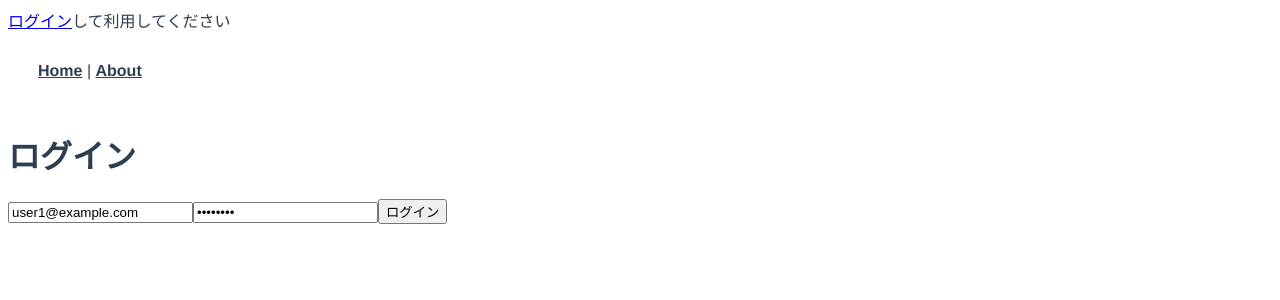
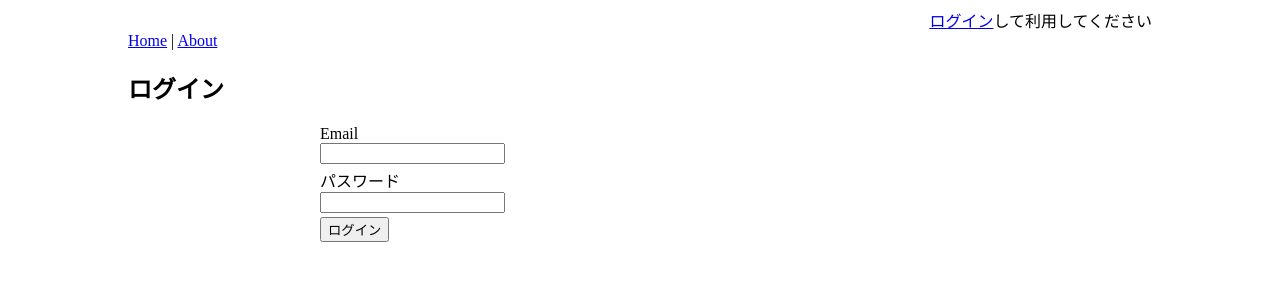
Before and after one commit to CircleAround/laravel-boilerplate, a Vue app in the folder frontend/: page /login in a window 1280 px wide. Shown: the top 300 px of the page. Built offline with nearby package versions, Linux system fonts and the light colour scheme; no server answers.

Commit message:
arrange admin/users

```diff
--- a/frontend/src/App.vue
+++ b/frontend/src/App.vue
@@ -1,5 +1,7 @@
 <template>
+  <div class="container">
     <header>
+      <div class="text-right">
         <div v-if="user">
           <span>{{ user.name }}</span>
           <span v-if="user.role === 1">[管理者]</span>
@@ -7,47 +9,66 @@
         </div>
         <div v-else-if="user === undefined">...</div>
         <div v-else><router-link to="/login">ログイン</router-link>して利用してください</div>
+      </div>
       <nav>
         <router-link to="/">Home</router-link> |
         <router-link to="/about">About</router-link>
 
         <template v-if="user">
-        <template v-if="user.role === 1"> | <router-link :to="{name: 'adminUsers'}">Admin/Users</router-link> </template>
+          <template v-if="user.role === 1">
+            | <router-link :to="{ name: 'adminUsers' }">Admin/Users</router-link>
+          </template>
         </template>
       </nav>
     </header>
     <FlashMessage></FlashMessage>
     <router-view />
+  </div>
 </template>
 
 <style>
-#app {
-  font-family: Avenir, Helvetica, Arial, sans-serif;
-  -webkit-font-smoothing: antialiased;
-  -moz-osx-font-smoothing: grayscale;
-  color: #2c3e50;
+.container {
+  max-width: 1024px;
+  margin: 0 auto;
 }
 
-nav {
-  padding: 30px;
+.text-right {
+  text-align: right;
 }
 
-nav a {
-  font-weight: bold;
-  color: #2c3e50;
+table.standard {
+  width: 100%;
 }
 
-nav a.router-link-exact-active {
-  color: #42b983;
+table.standard thead {
+  background-color: lightgray;
+}
+
+table.standard td {
+  text-align: center;
+}
+
+.mini-panel {
+  max-width: 640px;
+  margin: 0 auto;
+}
+
+.form-group {
+  margin-bottom: 4px;
+}
+
+.form-group label {
+  display: block;
 }
 </style>
 
 <script setup>
-import { ref, onMounted, provide } from 'vue'
+import { ref, provide } from 'vue'
 import { userKey } from '@/keys'
 import axios from 'axios'
 import FlashMessage from '@/components/FlashMessage.vue'
 import { flashMessageKey } from './keys'
+import { useRouter } from 'vue-router'
 
 const user = ref()
 provide(userKey, user)
@@ -63,10 +84,11 @@ const flashMessageStore = {
     }, 5000)
   }
 }
-
 provide(flashMessageKey, flashMessageStore)
 
-onMounted(async () => {
+const router = useRouter()
+
+;(async () => {
   try {
     const res = await axios.get('/api/user')
     user.value = res.data
@@ -74,11 +96,13 @@ onMounted(async () => {
     user.value = null
     console.log('ログインしていません')
   }
-})
+})()
 
 const handleLogout = async () => {
   await axios.post('/api/logout')
   user.value = null
   flashMessageStore.setMessage('ログアウトしました')
+
+  router.push('/')
 }
 </script>
--- a/frontend/src/components/ErrorPanel.vue
+++ b/frontend/src/components/ErrorPanel.vue
@@ -1,6 +1,6 @@
 <template>
-  <div>
-    <div v-if="error.message || error.errors" class="alert alert-danger">エラーが発生しました</div>
+  <div class="error-panel" v-if="error.message || error.errors">
+    <h3 class="alert alert-danger">エラーが発生しました</h3>
     <ul v-if="error.errors">
       <li v-for="(error, key) in error.errors" v-bind:key="key">{{ error.join(',') }}</li>
     </ul>
@@ -10,6 +10,14 @@
   </div>
 </template>
 
+<style scoped>
+.error-panel {
+  background-color: pink;
+  color: darkred;
+  padding: 2px 4px;
+}
+</style>
+
 <script setup>
 import { defineProps } from 'vue'
 
--- a/frontend/src/views/HomeView.vue
+++ b/frontend/src/views/HomeView.vue
@@ -1,18 +1,10 @@
 <template>
   <div class="home">
-    <img alt="Vue logo" src="../assets/logo.png" />
-    <HelloWorld msg="Welcome to Your Vue.js App" />
   </div>
 </template>
 
 <script>
-// @ is an alias to /src
-import HelloWorld from '@/components/HelloWorld.vue'
-
 export default {
   name: 'HomeView',
-  components: {
-    HelloWorld
-  }
 }
 </script>
--- a/frontend/src/views/LoginView.vue
+++ b/frontend/src/views/LoginView.vue
@@ -1,31 +1,63 @@
 <template>
   <div>
-    <h1>ログイン</h1>
-    <input type="text" name="email" v-model="email" />
-    <input type="password" name="password" v-model="password" />
-    <button type="button" @click="handleLogin">ログイン</button>
+    <h2>ログイン</h2>
+    <div class="mini-panel">
+      <error-panel :error="error"></error-panel>
+      <form v-on:submit.prevent="handleLogin">
+        <div class="form-group">
+          <label>Email</label>
+          <input type="text" name="email" v-model="email" :disabled="blocking" />
+        </div>
+
+        <div class="form-group">
+          <label>パスワード</label>
+          <input type="password" name="password" v-model="password" :disabled="blocking" />
+        </div>
+
+        <input type="submit" value="ログイン" />
+      </form>
+    </div>
   </div>
 </template>
 
 <script setup>
 import { ref, inject } from 'vue'
 import { useRouter } from 'vue-router'
-import axios from 'axios'
+import axios, { AxiosError } from 'axios'
 import { flashMessageKey, userKey } from '../keys'
+import ErrorPanel from '@/components/ErrorPanel.vue'
 
-const email = ref('user1@example.com')
-const password = ref('password')
+const error = ref({})
+const blocking = ref(false)
+
+const email = ref('')
+const password = ref('')
 
 const user = inject(userKey)
 const router = useRouter()
-const {setMessage} = inject(flashMessageKey)
+const { setMessage } = inject(flashMessageKey)
 
 const handleLogin = async () => {
-  await axios.get('/sanctum/csrf-cookie')
-  const res = await axios.post('/api/login', { email: email.value, password: password.value })
-  user.value = res.data
+  error.value = {}
+  blocking.value = true
 
-  setMessage('ログインしました')
-  router.push('/')
+  try {
+    await axios.get('/sanctum/csrf-cookie')
+    const res = await axios.post('/api/login', { email: email.value, password: password.value })
+    user.value = res.data
+
+    setMessage('ログインしました')
+    router.push('/')
+  } catch (err) {
+    if (err instanceof AxiosError && err.response.status === 422) {
+      error.value = err.response.data
+    } else if (err instanceof AxiosError && err.response.status === 401) {
+      error.value = { message: 'Emailかパスワードが間違っています' }
+    } else {
+      error.value = { message: err.message }
+    }
+  }
+
+  blocking.value = false
 }
 </script>
--- a/frontend/src/views/admin/users/CreateView.vue
+++ b/frontend/src/views/admin/users/CreateView.vue
@@ -1,24 +1,24 @@
 <template>
   <div>
-    <div>新規作成</div>
-    <div class="card-body">
+    <h2>新規作成</h2>
+    <div class="mini-panel">
       <ErrorPanel :error="error"></ErrorPanel>
       <form v-on:submit.prevent="handleSubmit">
         <div class="form-group">
           <label>名前:</label>
-          <input type="text" class="form-control" v-model="user.name" :disabled="blocking" />
+          <input type="text" v-model="user.name" :disabled="blocking" />
         </div>
         <div class="form-group">
           <label>Email:</label>
-          <input type="text" class="form-control" v-model="user.email" :disabled="blocking" />
+          <input type="text" v-model="user.email" :disabled="blocking" />
         </div>
         <div class="form-group">
           <label>パスワード:</label>
-          <input type="password" class="form-control" v-model="user.password" :disabled="blocking" />
+          <input type="password" v-model="user.password" :disabled="blocking" />
         </div>
         <div class="form-group">
           <label>権限:</label>
-          <select class="form-control" v-model="user.role" :disabled="blocking">
+          <select v-model="user.role" :disabled="blocking">
             <option value="0">通常</option>
             <option value="1">管理者</option>
           </select>
--- a/frontend/src/views/admin/users/EditView.vue
+++ b/frontend/src/views/admin/users/EditView.vue
@@ -1,24 +1,24 @@
 <template>
   <div>
-    <div>編集</div>
-    <div class="card-body">
+    <h2>編集</h2>
+    <div class="mini-panel">
       <ErrorPanel :error="error"></ErrorPanel>
       <form v-on:submit.prevent="handleSubmit">
         <div class="form-group">
           <label>名前:</label>
-          <input type="text" class="form-control" v-model="user.name" :disabled="blocking" />
+          <input type="text" v-model="user.name" :disabled="blocking" />
         </div>
         <div class="form-group">
           <label>Email:</label>
-          <input type="text" class="form-control" v-model="user.email" :disabled="blocking" />
+          <input type="text" v-model="user.email" :disabled="blocking" />
         </div>
         <div class="form-group">
           <label>パスワード:</label>
-          <input type="password" class="form-control" v-model="user.password" :disabled="blocking" />
+          <input type="password" v-model="user.password" :disabled="blocking" />
         </div>
         <div class="form-group">
           <label>権限:</label>
-          <select class="form-control" v-model="user.role" :disabled="blocking">
+          <select v-model="user.role" :disabled="blocking">
             <option value="0">通常</option>
             <option value="1">管理者</option>
           </select>
--- a/frontend/src/views/admin/users/IndexView.vue
+++ b/frontend/src/views/admin/users/IndexView.vue
@@ -1,21 +1,36 @@
 <template>
   <div class="users">
-    <h1>Users</h1>
+    <h2>Admin/Users</h2>
+    <div class="text-right">
       <router-link :to="{ name: 'adminUserCreate' }">新規作成</router-link>
+    </div>
+
     <div v-if="users === undefined">...</div>
-    <table v-else>
+    <table v-else class="standard">
+      <thead>
+        <th>ID</th>
+        <th>権限</th>
+        <th>名前</th>
+        <th>Email</th>
+        <th>操作</th>
+      </thead>
+      <tbody>
         <tr v-for="user in users" v-bind:key="user.id">
-        <td>{{ user.id }}</td>
+          <th>{{ user.id }}</th>
+          <td>{{ { 0: '通常', 1: '管理者'}[user.role] }}</td>
           <td>{{ user.name }}</td>
           <td>{{ user.email }}</td>
           <td>
             <router-link :to="{ name: 'adminUserEdit', params: { id: user.id } }">編集</router-link>
+            &nbsp;
             <a @click.prevent="handleDelete(user)" href="#">削除</a>
           </td>
         </tr>
+      </tbody>
     </table>
   </div>
 </template>
+
 <script setup>
 import { inject, ref } from 'vue'
 import axios from 'axios'
@@ -34,6 +49,10 @@ const reloadUsers = async () => {
 })()
 
 const handleDelete = async (user) => {
+  if(!window.confirm('本当に削除しますか？')) {
+    return
+  }
+
   await axios.delete(`/api/users/${user.id}`)
   await reloadUsers()
   setMessage('削除しました')
```
Lines whose indentation alone changed are shown as unchanged.
